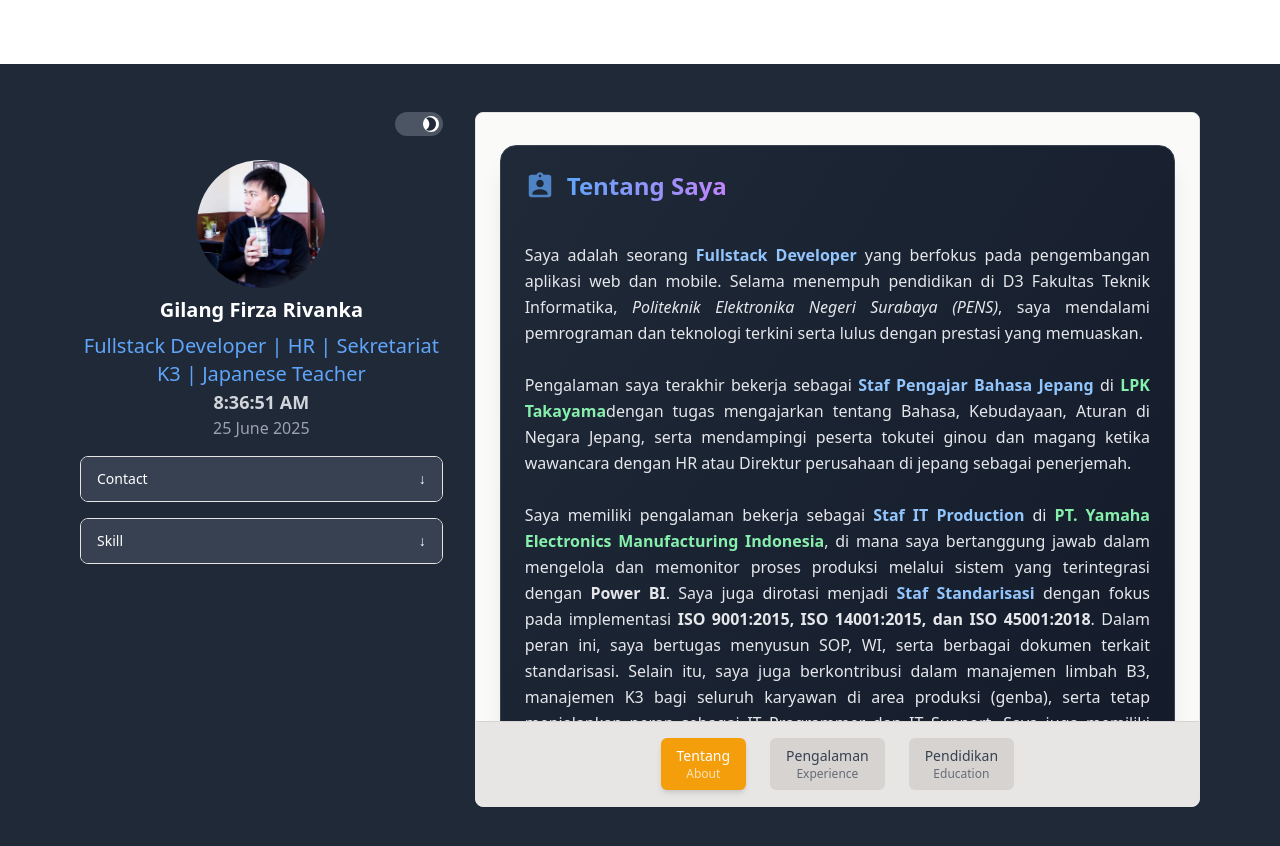
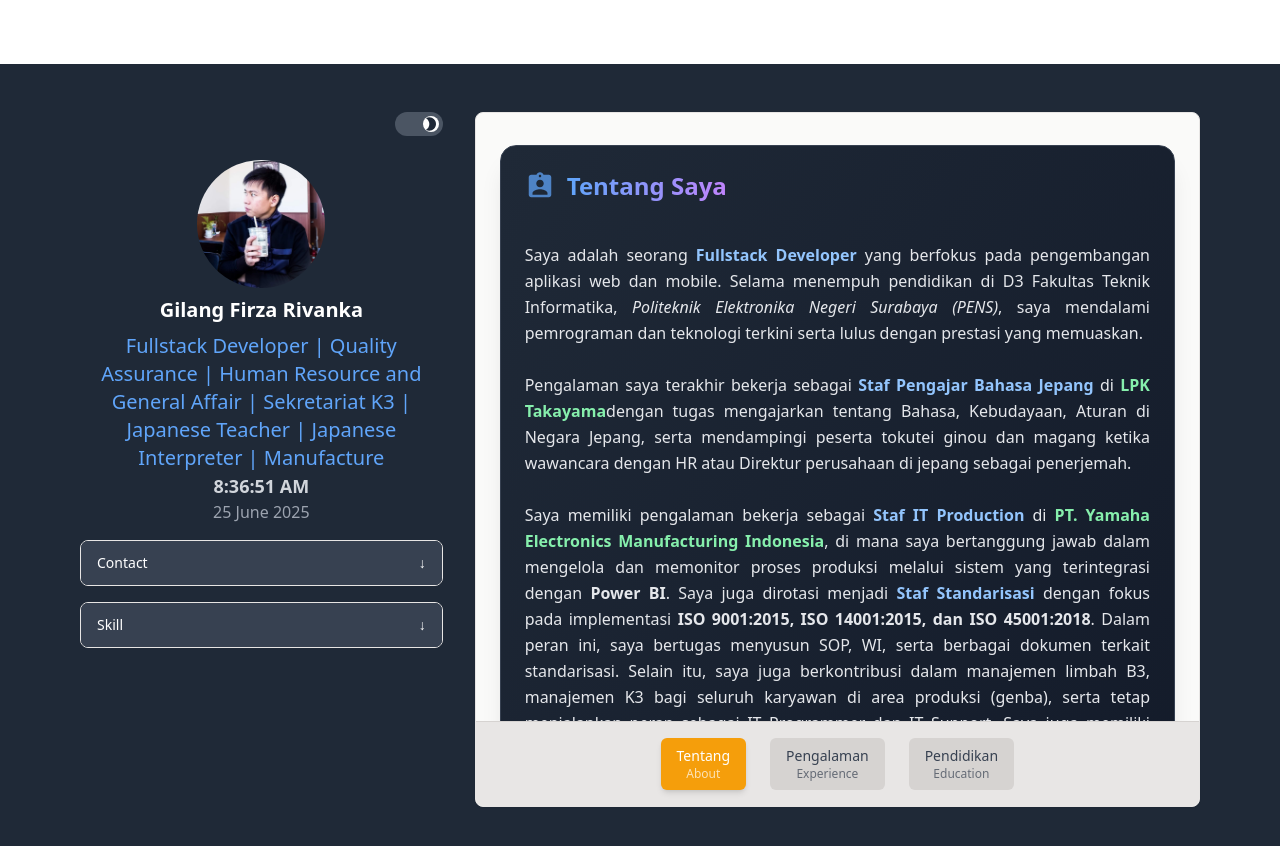
Before and after one commit to riyu13/riv13, a React (Vite) app: page /resume in a window 1280 px wide. Shown: the top 846 px of the page. Built offline with nearby package versions, Linux system fonts and the light colour scheme.

Commit message:
Head.jsx を更新

```diff
--- a/src/components/home/Head.jsx
+++ b/src/components/home/Head.jsx
@@ -20,7 +20,7 @@ const Head = () => {
       <div className="text-center">
         <img className="mx-auto w-32 h-32 rounded-full" src={me} alt="Profile" />
         <h4 className="flex flex-row mt-2 text-xl font-bold text-align-center justify-center">Gilang Firza Rivanka</h4>
-        <h4 className="flex flex-row mt-2 text-xl text-blue-400">Fullstack Developer | HR | Sekretariat K3 | Japanese Teacher</h4>
+        <h4 className="flex flex-row mt-2 text-xl text-blue-400">Fullstack Developer | Quality Assurance | Human Resource and General Affair | Sekretariat K3 | Japanese Teacher | Japanese Interpreter | Manufacture </h4>
         <p className="text-lg font-semibold text-gray-300">{currentTime.toLocaleTimeString()}</p>
         <p className="text-gray-400">{day} {month} {year}</p>
       </div>
```
